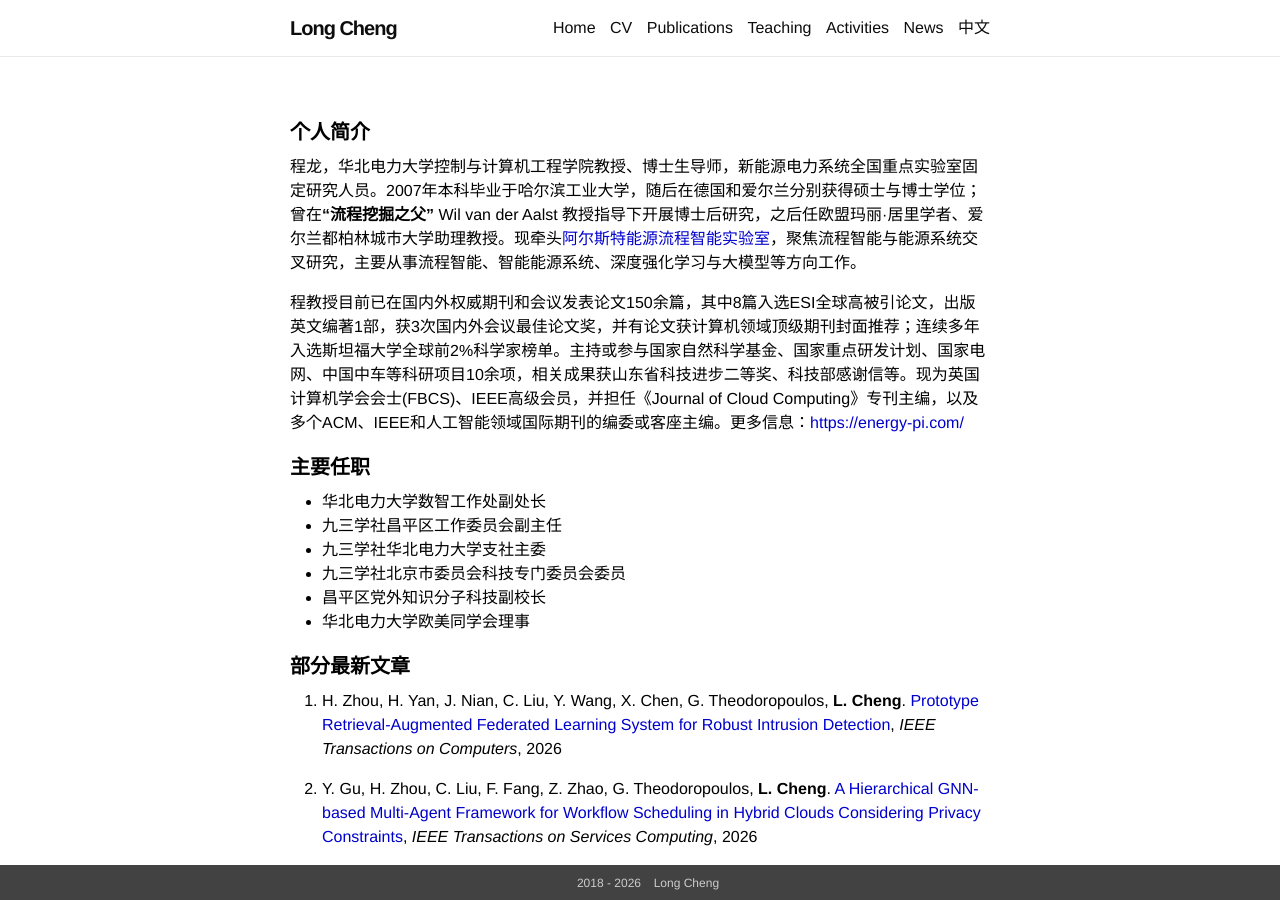
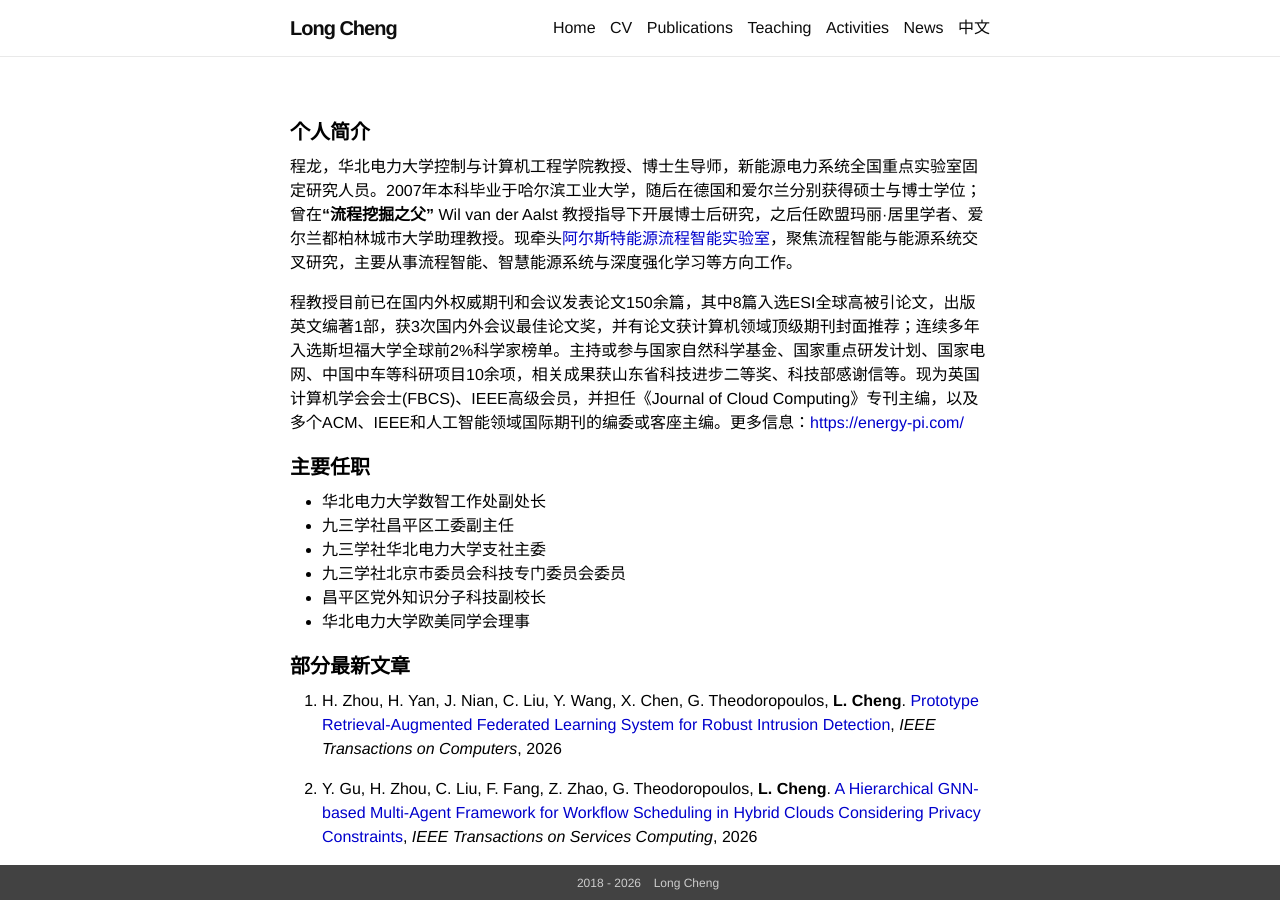
Before and after one commit to longcheng11/longcheng11.github.io, a Jekyll site: the page built from _pages/chinese.md, in a window 1280 px wide and 900 px high. Built offline with Jekyll 4.4.1, drawn with Linux system fonts in a browser that asks for light colours; nearby versions of some CDN libraries.

Commit message:
2026-0610-1

```diff
--- a/_pages/chinese.md
+++ b/_pages/chinese.md
@@ -7,14 +7,14 @@ description: Long Cheng, chinese, 中文简介
 
 #### **个人简介**
 
-程龙，华北电力大学控制与计算机工程学院教授、博士生导师，新能源电力系统全国重点实验室固定研究人员。2007年本科毕业于哈尔滨工业大学，随后在德国和爱尔兰分别获得硕士与博士学位；曾在**“流程挖掘之父”** Wil van der Aalst 教授指导下开展博士后研究，之后任欧盟玛丽·居里学者、爱尔兰都柏林城市大学助理教授。现牵头[阿尔斯特能源流程智能实验室](https://energy-pi.com)，聚焦流程智能与能源系统交叉研究，主要从事流程智能、智能能源系统、深度强化学习与大模型等方向工作。
+程龙，华北电力大学控制与计算机工程学院教授、博士生导师，新能源电力系统全国重点实验室固定研究人员。2007年本科毕业于哈尔滨工业大学，随后在德国和爱尔兰分别获得硕士与博士学位；曾在**“流程挖掘之父”** Wil van der Aalst 教授指导下开展博士后研究，之后任欧盟玛丽·居里学者、爱尔兰都柏林城市大学助理教授。现牵头[阿尔斯特能源流程智能实验室](https://energy-pi.com)，聚焦流程智能与能源系统交叉研究，主要从事流程智能、智慧能源系统与深度强化学习等方向工作。
 
 程教授目前已在国内外权威期刊和会议发表论文150余篇，其中8篇入选ESI全球高被引论文，出版英文编著1部，获3次国内外会议最佳论文奖，并有论文获计算机领域顶级期刊封面推荐；连续多年入选斯坦福大学全球前2%科学家榜单。主持或参与国家自然科学基金、国家重点研发计划、国家电网、中国中车等科研项目10余项，相关成果获山东省科技进步二等奖、科技部感谢信等。现为英国计算机学会会士(FBCS)、IEEE高级会员，并担任《Journal of Cloud Computing》专刊主编，以及多个ACM、IEEE和人工智能领域国际期刊的编委或客座主编。更多信息：[https://energy-pi.com/](https://energy-pi.com/)
 
 #### **主要任职**
 
 - 华北电力大学数智工作处副处长
-- 九三学社昌平区工作委员会副主任
+- 九三学社昌平区工委副主任
 - 九三学社华北电力大学支社主委
 - 九三学社北京市委员会科技专门委员会委员
 - 昌平区党外知识分子科技副校长
```
